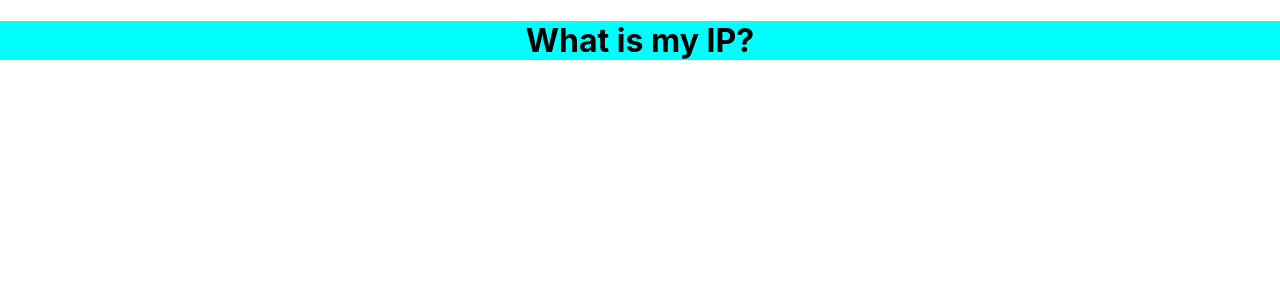
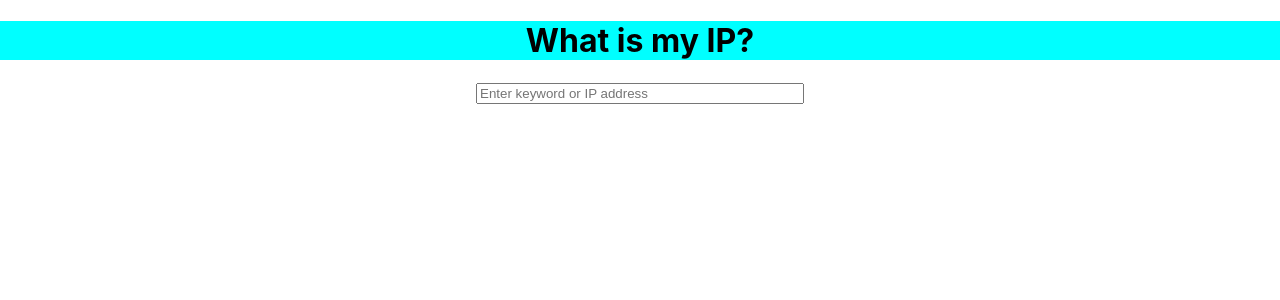
Before and after one commit to honigbienlein/whatsMyIP, a React (Create React App) app: page / in a window 1280 px wide. Shown: the top 300 px of the page. Built offline with nearby package versions, Linux system fonts and the light colour scheme.

Commit message:
Searchbar created

```diff
--- a/src/App.js
+++ b/src/App.js
@@ -1,10 +1,12 @@
 import './App.css';
 import Header from './Header';
+import Searchbar from './Searchbar';
 
 export default function App() {
   return (
     <div className="App">
       <Header />
+      <Searchbar />
     </div>
   );
 }
--- /dev/null
+++ b/src/Searchbar.js
@@ -0,0 +1,7 @@
+import React from 'react';
+
+export default function Searchbar(){
+    return(
+        <input className="searchbar" type="input" placeholder='Enter keyword or IP address'></input>
+    )
+}
--- a/src/index.css
+++ b/src/index.css
@@ -15,3 +15,7 @@ code {
 h1{
   background-color: aqua;
 }
+
+.searchbar{
+  width: 25%;
+}
```
